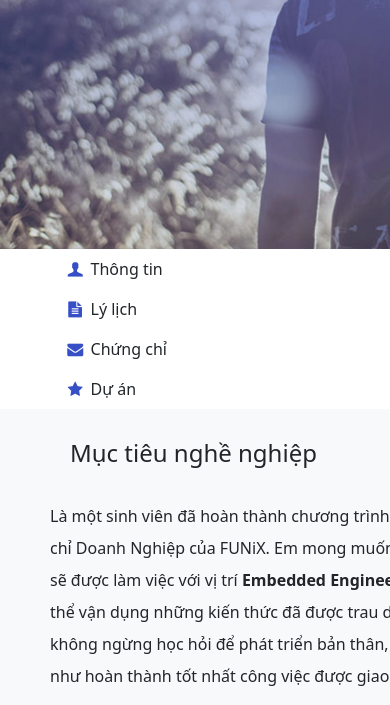
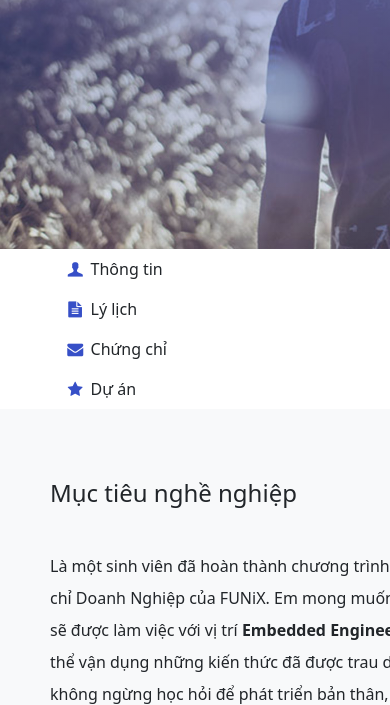
Before and after one commit to quan216/mycv.github.io, a plain HTML site: page index.html in a window 390 px wide. Shown: the part 173-878 px from the top of the page. Drawn offline with nearby package versions, Linux system fonts and the light colour scheme.

Commit message:
fixd bug */ in mobile.css file

```diff
--- a/css/mobile.css
+++ b/css/mobile.css
@@ -29,7 +29,8 @@
   .container {
     max-width: 500px;
   }
-  */ .align-left {
+
+  .align-left {
     padding-left: 0 !important;
     padding-bottom: 10px;
     padding-top: 40px;
```
